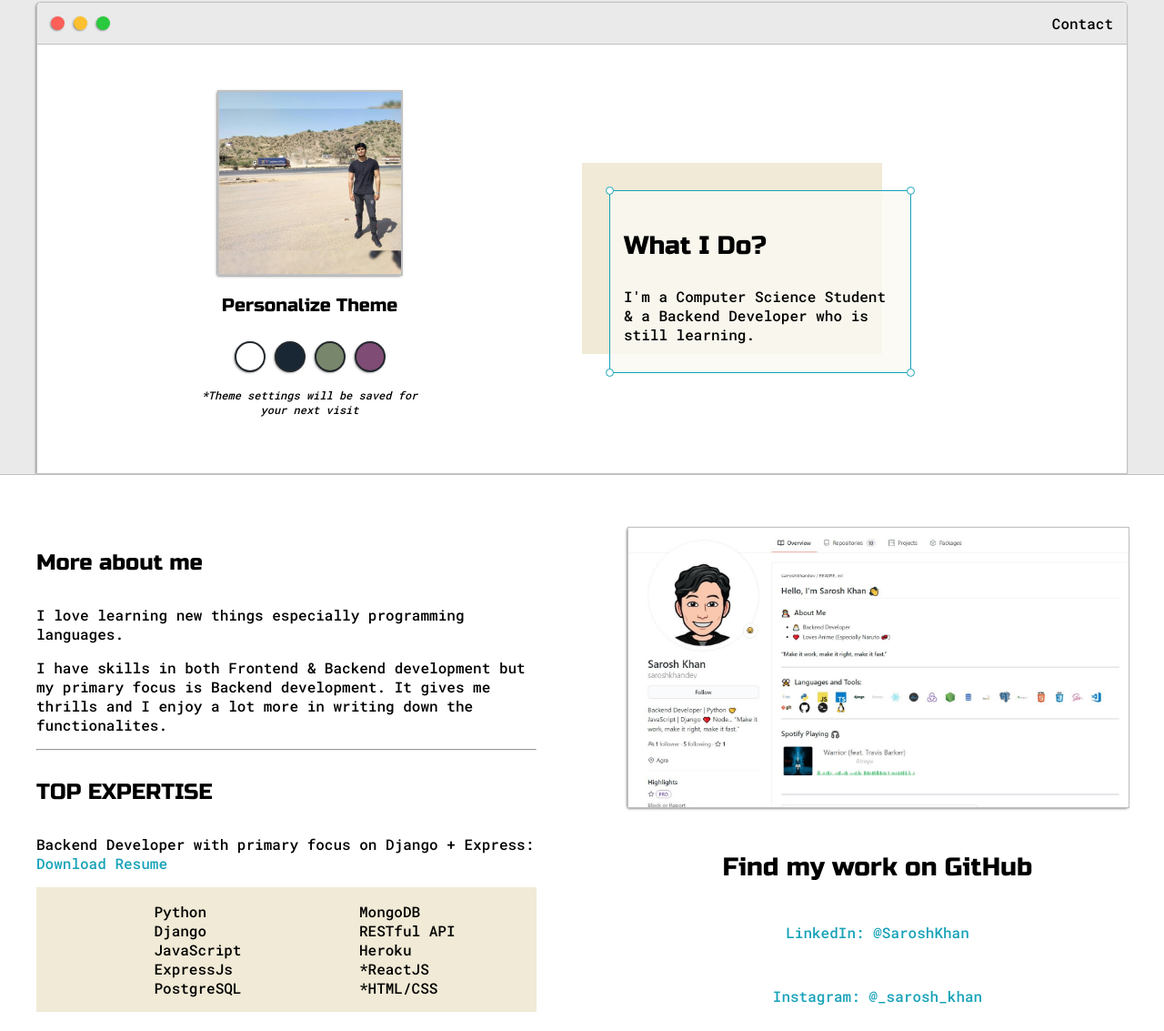
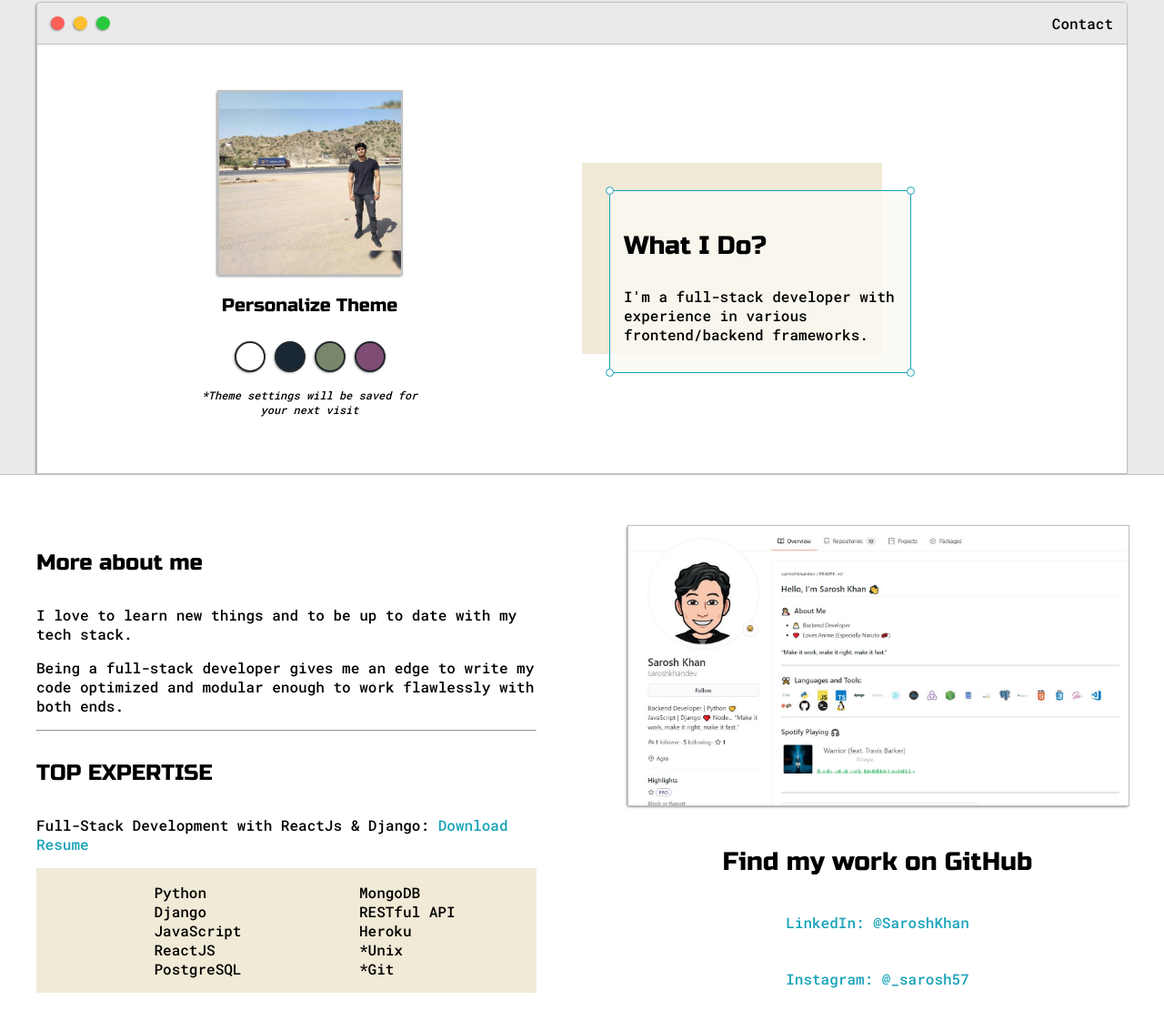
Before and after one commit to saroshkhandev/saroshkhandev.github.io, a plain HTML site: page index.html in a window 1280 px wide. Shown: the part 159-1292 px from the top of the page at 91% size. Drawn offline with Linux system fonts and the light colour scheme.

Commit message:
new updates

```diff
--- a/index.html
+++ b/index.html
@@ -61,8 +61,7 @@
                 <div class="corner" id="corner-tr"></div>
                 <h3>What I Do?</h3>
                 <p>
-                  I'm a Computer Science Student & a Backend Developer who is
-                  still learning.
+                   I'm a full-stack developer with experience in various frontend/backend frameworks.
                 </p>
                 <div class="corner" id="corner-bl"></div>
                 <div class="corner" id="corner-br"></div>
@@ -78,12 +77,10 @@
           <div class="about-me">
             <h4>More about me</h4>
 
-            <p>I love learning new things especially programming languages.</p>
+            <p>I love to learn new things and to be up to date with my tech stack.</p>
 
             <p>
-              I have skills in both Frontend & Backend development but my
-              primary focus is Backend development. It gives me thrills and I
-              enjoy a lot more in writing down the functionalites.
+              Being a full-stack developer gives me an edge to write my code optimized and modular enough to work flawlessly with both ends.
             </p>
 
             <hr />
@@ -91,24 +88,23 @@
             <h4>TOP EXPERTISE</h4>
 
             <p>
-              Backend Developer with primary focus on Django + Express:
-              <a target="__blank" href="resume.pdf">Download Resume</a>
+              Full-Stack Development with ReactJs & Django:
+              <a target="__blank" href="https://drive.google.com/file/d/1Tyu2m6N3Qt03GoDtS-3zegd94m0Hqmpd/view">Download Resume</a>
             </p>
-
             <div id="skills">
               <ul>
                 <li>Python</li>
                 <li>Django</li>
                 <li>JavaScript</li>
-                <li>ExpressJs</li>
+                <li>ReactJS</li>
                 <li>PostgreSQL</li>
               </ul>
               <ul>
                 <li>MongoDB</li>
                 <li>RESTful API</li>
                 <li>Heroku</li>
-                <li>*ReactJS</li>
-                <li>*HTML/CSS</li>
+                <li>*Unix</li>
+                <li>*Git</li>
               </ul>
             </div>
           </div>
@@ -126,8 +122,8 @@
               >LinkedIn: @SaroshKhan</a
             >
             <br />
-            <a target="__blank" href="https://www.instagram.com/_sarosh_khan/"
-              >Instagram: @_sarosh_khan</a
+            <a target="__blank" href="https://www.instagram.com/_sarosh57/"
+              >Instagram: @_sarosh57</a
             >
           </div>
         </div>
@@ -179,7 +175,7 @@
               <div class="post">
                 <img class="thumbnail" src="images/API.jpg" alt="ecom" />
                 <div class="post-preview">
-                  <h6 class="post-title">IMDB Clone</h6>
+                  <h6 class="post-title">Watchmate - Movie rating API</h6>
                   <p class="post-intro">
                     This project is developed with Django-Rest-Framework, JWT is
                     used for token authenticaton. Fully working API.
```
Also changed, not shown: 1 other file.
